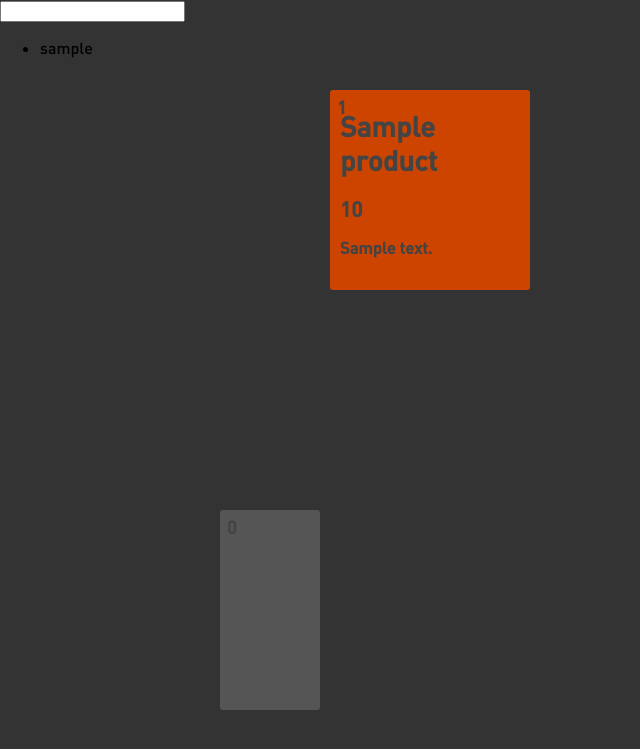
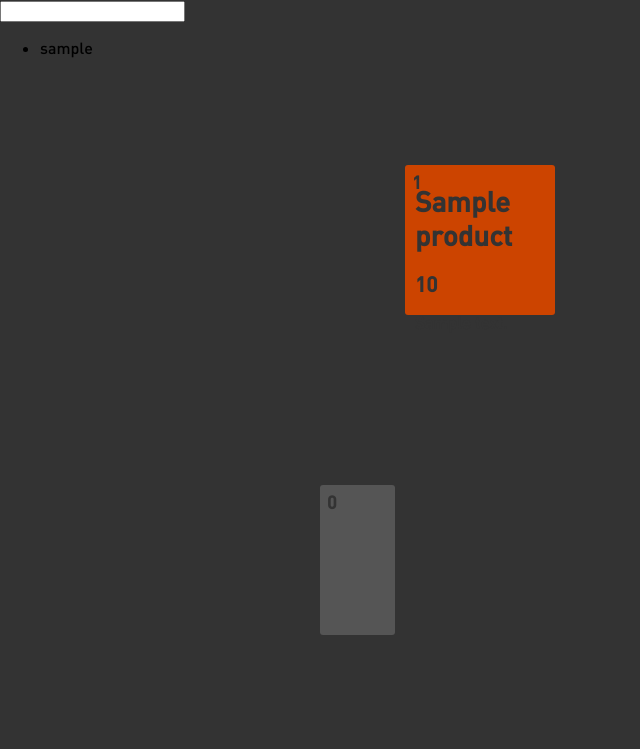
Before and after one commit to zbanks/pretentious, a Django app: template pos/templates/index.html in a window 1280 px wide. Shown: the top 749 px of the page, without its empty margins (0-640 px from the left). Run offline with Django 3.2, Linux system fonts and the light colour scheme; the template is opened without the code that fills it: most values are stand-ins (such as "Sample title", 1, 10 or a date in 2020); style sheets or scripts are compiled from the project's sources; some libraries are stand-ins or nearby versions.

Commit message:
Parametrization of LESS

```diff
--- a/pos/static/products.less
+++ b/pos/static/products.less
@@ -1,78 +1,87 @@
 @font-face { font-family: DINPro; src: url('/static/fonts/DinPro-Med.TTF'); }
+
+//Colors
+@bkgr:#333;
+@txt1:#333;
+@txt1-hov:#eec;
+@box:#c40;
+
+//Dimensions
+@boxsize:150px;
 
 body {
     margin:0;
     padding:0;
 
-    background:#333;
+    background:@bkgr;
 
     font-family:DINPro;
 }
 
-.grid_container {
-
-}
 .grid_box {
     position:fixed;
     left:50%;
     top:50%;
-    margin:-100px 0 0 -100px;
+    margin:(-@boxsize/2) 0 0 (-@boxsize/2);
 
-    width:200px;
-    height:200px;
+    width:@boxsize;
+    height:@boxsize;
+    overflow:none;
 
-    background: #C40;
-
-    color:#444;
+    background: @box;
+    color:@txt1;
     font-size:14px;
     font-weight:600;
+    border-radius:3px;
 
-    overflow:none;
+    &:hover {
+        background: #D40;
+        color:@txt1-hov;
+    }
+    &:active {
+        background: @txt1-hov;
+        color:@box;
+    }
 
-    border-radius:3px;
+    .label {
+        font-size:18px;
+        position:absolute;
+        top:6px;
+        left:7px;
+    }
+
+    .txtcont {
+        margin:10px
+    }
 }
 
-.grid_box:hover {
-    background: #D40;
-    color:#EEC;
+.nineBox (@item:0) {
+    margin-top:((-1.5*@boxsize - 10)+(floor(@item / 3))*(@boxsize + 10));
+    margin-left:((-1.5 * @boxsize - 10) + (3 * ((@item / 3) - floor(@item / 3)))*(@boxsize + 10))
 }
 
-.grid_box:active {
-    background: #EEC;
-    color:#C40;
-}
-
-.box1 {margin:-310px 0 0 -310px;}
-.box2 {margin:-310px 0 0 -100px;}
-.box3 {margin:-310px 0 0 110px;}
-.box4 {margin:-100px 0 0 -310px;}
-.box5 {margin:-100px 0 0 -100px;}
-.box6 {margin:-100px 0 0 110px;}
-.box7 {margin:110px 0 0 -310px;}
-.box8 {margin:110px 0 0 -100px;}
-.box9 {margin:110px 0 0 110px;}
+.box1 {.nineBox(0)}
+.box2 {.nineBox(1)}
+.box3 {.nineBox(2)}
+.box4 {.nineBox(3)}
+.box5 {.nineBox(4)}
+.box6 {.nineBox(5)}
+.box7 {.nineBox(6)}
+.box8 {.nineBox(7)}
+.box9 {.nineBox(8)}
 
 .box0 {
-    margin:110px 0 0 -420px;
-    width:100px;
+    margin-top:((-1.5 * @boxsize - 10) + 2 * (@boxsize + 10));
+    margin-left:(-2 * @boxsize - 20);
+    width:@boxsize/2;
     background-color:#555;
+
+    &:hover {
+        color:@txt1;
+        background-color:#666;
+    }
+    &:active {
+        color:#555;
+        background-color:#BBB;
+    }
 }
-.box0:hover {
-    color:#444;
-    background-color:#666;
-}
-.box0:active {
-    color:#666;
-    background-color:#BBB;
-}
-
-.box_label {
-    font-size:18px;
-    position:absolute;
-    top:6px;
-    left:7px;
-}
-
-.box_txtcont {
-    margin:10px
-}
--- a/pos/templates/index.html
+++ b/pos/templates/index.html
@@ -6,8 +6,8 @@
     <div class="products_pane">
         {% for product in display_products %}
             <div class="grid_box box{{ forloop.counter }}" productslug="{{ product.slug }}">
-                <div class="box_label">{{ forloop.counter }}</div>
-                <div class="box_txtcont">
+                <div class="label">{{ forloop.counter }}</div>
+                <div class="txtcont">
                     <h1>{{ product.name }}</h1>
                     <h2>{{ product.price }}</h2>
                     <h3>{{ product.description }}</h3>
@@ -15,7 +15,7 @@
             </div>
         {% endfor %}
             <div class="grid_box box0">
-                <div class="box_label">0</div>
+                <div class="label">0</div>
             </div>
     </div>
     <div class="customers_pane">
```
